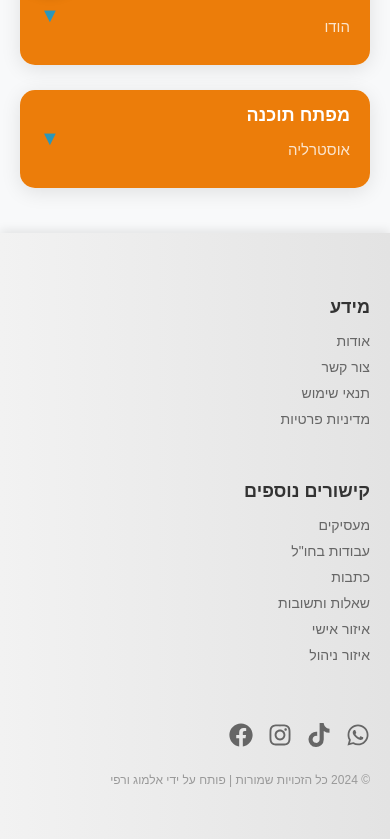
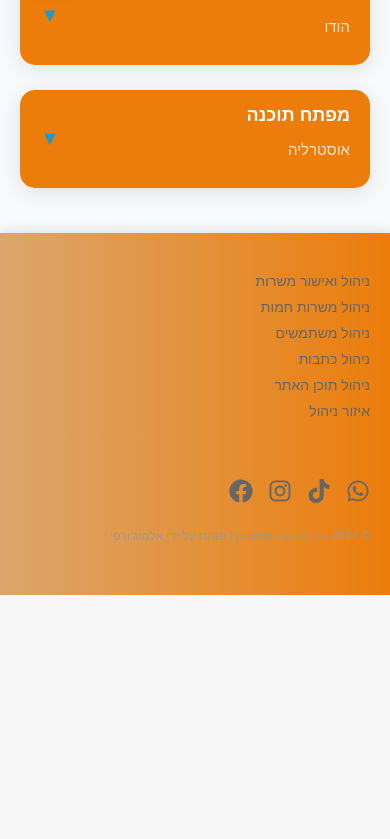
Before and after one commit to RafiGabizon/Re-pro, a React (Create React App) app: page /admin/hot-jobs in a window 390 px wide. Shown: the part 838-1677 px from the top of the page. After the commit the page ends 1433 px from the top, so only its background shows below. Built offline with nearby package versions, Linux system fonts and the light colour scheme; the HTML template or start-up script is replaced by a standard one.

Commit message:
fixes in admin footer, manage hot jobs and app.js

```diff
--- a/src/App.js
+++ b/src/App.js
@@ -23,6 +23,7 @@ import AdminHome from './pages/admin/AdminHomePage';
 import ManageJobs from './pages/admin/ManageJobs';
 import ManageHotJobs from './pages/admin/ManageHotJobs';
 import AdminNavbar from './Components/admin/AdminNavbar';
+import AdminFooter from './Components/admin/AdminFooter';
 import { JobsProvider } from './context/JobsContext';
 
 
@@ -33,6 +34,15 @@ function NavbarSelector() {
     return <AdminNavbar />;
   }
   return <Navbar />;
+}
+
+function FooterSelector() {
+  const location = useLocation();
+
+  if (location.pathname.startsWith('/admin')) {
+    return <AdminFooter />;
+  }
+  return <Footer />;
 }
 
 
@@ -78,7 +88,7 @@ function App() {
                 >
                 {window.innerWidth <= 768 ? <TfiEmail /> : "פנייה ליועץ תעסוקתי"}
                 </button>
-            <Footer />
+            <FooterSelector />
         </BrowserRouter>
         </JobsProvider>
     );
--- /dev/null
+++ b/src/Components/admin/AdminFooter.js
@@ -0,0 +1,43 @@
+import React from 'react';
+import { Link } from 'react-router-dom';
+import '../../styles/admin/adminFooter.css';
+import { FaFacebook, FaInstagram, FaTiktok, FaWhatsapp } from 'react-icons/fa';
+
+export default function AdminFooter() {
+  return (
+    <footer className="admin-footer">
+      <div className="footer-container">
+        <div className="footer-content">
+          <div className="link-group">
+            <Link to="/admin/jobs" className="link-item">ניהול ואישור משרות</Link>
+          <Link to="/admin/hot-jobs" className="link-item">ניהול משרות חמות</Link>
+          <Link to="/admin/users" className="link-item">ניהול משתמשים</Link>
+          <Link to="/admin/articles" className="link-item">ניהול כתבות</Link>
+          <Link to="/admin/content" className="link-item">ניהול תוכן האתר</Link>
+            <Link to="/admin" className="link-item">איזור ניהול</Link>
+          </div>
+        </div>
+        <div className="social-and-credits">
+          <div className="social-icons">
+            <a href="https://wa.link/oc0fb6" className="social-icon" aria-label="WhatsApp">
+              <FaWhatsapp />
+            </a>
+            <a href="https://www.tiktok.com/" className="social-icon" aria-label="TikTok">
+              <FaTiktok />
+            </a>
+            <a href="https://www.instagram.com/" className="social-icon" aria-label="Instagram">
+              <FaInstagram />
+            </a>
+            <a href="https://www.facebook.com/" className="social-icon" aria-label="Facebook">
+              <FaFacebook />
+            </a>
+          </div>
+          <div className="credits">
+            <p>© 2024 כל הזכויות שמורות | פותח על ידי אלמוג ורפי</p>
+
+          </div>
+        </div>
+      </div>
+    </footer>
+  );
+}
--- a/src/pages/admin/ManageHotJobs.js
+++ b/src/pages/admin/ManageHotJobs.js
@@ -4,7 +4,7 @@ import { JobsContext } from '../../context/JobsContext';
 
 const uniqueContinents = ['אסיה', 'אמריקה', 'אפריקה', 'אירופה', 'אוסטרליה'];
 const uniqueStates = ['ישראל', 'ארצות הברית', 'קנדה', 'בריטניה', 'גרמניה', 'צרפת', 'הודו', 'יפן', 'אוסטרליה'];
-const uniqueDomains = [ 'ניהול', 'טכנולוגיות מידע', 'שיווק', 'פיננסים', 'משאבי אנוש', 'עיצוב', 'הנדסה', 'מכירות', 'ייעוץ'];
+const uniqueDomains = ['ניהול', 'טכנולוגיות מידע', 'שיווק', 'פיננסים', 'משאבי אנוש', 'עיצוב', 'הנדסה', 'מכירות', 'ייעוץ'];
 const uniqueJobTypes = ['חצי משרה', 'משרה מלאה', 'משרת אם'];
 
 function ManageHotJobs() {
@@ -21,8 +21,8 @@ function ManageHotJobs() {
       countryFlag: "https://via.placeholder.com/30",
       Domains: "תחום חדש",
       JobType: "סוג משרה חדש",
-      Salary: "שכר חדש",
-      jobTitle: "תפקיד חדש",
+      Salary: "",
+      jobTitle: "",
       jobDescription: "תיאור משרה חדש",
     };
     updateJobs([...jobs, newJob]);
@@ -30,6 +30,7 @@ function ManageHotJobs() {
 
   const removeHotJob = (id) => {
     updateJobs(jobs.filter(job => job.id !== id));
+    alert('המשרה נמחקה בהצלחה');
   };
 
   const handleFieldChange = (id, field, value) => {
@@ -45,9 +46,25 @@ function ManageHotJobs() {
 const saveJobChanges = (id) => {
   const updatedJob = editedJobs[id];
   if (updatedJob) {
-      // Check if any field is empty and prevent saving if so
-      const isValid = Object.values(updatedJob).every(val => val.trim() !== '');
-      if (isValid) {
+    // Set default empty strings for all fields if they are undefined
+    const {
+      jobTitle = '',
+      Continents = '',
+      State = '',
+      Domains = '',
+      JobType = '',
+      Salary = ''
+    } = updatedJob;
+
+    // Check if any required field is empty and prevent saving if so
+    if (
+      jobTitle.trim() !== '' &&
+      Continents.trim() !== '' &&
+      State.trim() !== '' &&
+      Domains.trim() !== '' &&
+      JobType.trim() !== '' &&
+      Salary.trim() !== ''
+    ) {
       updateJobs(jobs.map(job =>
         job.id === id ? { ...job, ...updatedJob } : job
       ));
@@ -56,6 +73,7 @@ function ManageHotJobs() {
         delete newState[id];
         return newState;
       });
+      alert('המשרה נשמרה בהצלחה');
     } else {
       alert('לא ניתן לשמור משרה עם שדות ריקים.');
     }
@@ -89,6 +107,8 @@ function ManageHotJobs() {
               <td>
                 <input
                   value={editedJobs[job.id]?.jobTitle || job.jobTitle}
+                  placeholder='תפקיד'
+                  required
                   onChange={(e) => handleFieldChange(job.id, 'jobTitle', e.target.value)}
                 />
               </td>
@@ -135,6 +155,8 @@ function ManageHotJobs() {
               <td>
                 <input
                   value={editedJobs[job.id]?.Salary || job.Salary}
+                  placeholder='גובה שכר'
+                  required
                   onChange={(e) => handleFieldChange(job.id, 'Salary', e.target.value)}
                 />
               </td>
@@ -206,7 +228,10 @@ function ManageHotJobs() {
             <input
               value={editedJobs[job.id]?.mainImg || job.mainImg}
               onChange={(e) => handleFieldChange(job.id, 'mainImg', e.target.value)}
-              placeholder="כתובת תמונה"
+            />
+            <textarea
+              value={editedJobs[job.id]?.jobDescription || job.jobDescription}
+              onChange={(e) => handleFieldChange(job.id, 'jobDescription', e.target.value)}
             />
             <button onClick={() => saveJobChanges(job.id)} className="save-job-btn">שמור</button>
             <button onClick={() => removeHotJob(job.id)} className="remove-job-btn">הסר</button>
--- /dev/null
+++ b/src/styles/admin/adminFooter.css
@@ -0,0 +1,103 @@
+.admin-footer {
+    background: linear-gradient(to left, #ec7d0a, #dba66d);
+    padding: 40px 20px;
+    box-shadow: 0 -2px 10px rgba(0, 0, 0, 0.1);
+}
+
+.footer-container {
+    max-width: 1200px;
+    margin: 0 auto;
+    display: flex;
+    justify-content: space-between;
+    align-items: flex-start;
+}
+
+.footer-content {
+    display: flex;
+    justify-content: space-between;
+    width: 70%;
+}
+
+.link-group {
+    flex: 1;
+    margin-left: 20px;
+    text-align: right;
+}
+
+.link-group-title {
+    font-size: 18px;
+    margin-bottom: 15px;
+    color: #333;
+    font-weight: bold;
+}
+
+.link-item {
+    display: block;
+    margin-bottom: 10px;
+    color: #666;
+    font-size: 14px;
+    text-decoration: none;
+    transition: color 0.2s ease-in-out;
+}
+
+.link-item:hover {
+    color: #007bff;
+}
+
+.social-and-credits {
+    width: 30%;
+    text-align: left;
+}
+
+.social-icons {
+    display: flex;
+    justify-content: flex-end;
+    margin-bottom: 20px;
+}
+
+.social-icon {
+    font-size: 24px;
+    color: #666;
+    margin-left: 15px;
+    transition: color 0.2s ease-in-out;
+}
+
+.social-icon:hover {
+    color: #007bff;
+}
+
+.credits {
+    color: #999;
+    font-size: 12px;
+    text-align: left;
+}
+
+@media (max-width: 768px) {
+    .footer-container {
+        flex-direction: column;
+    }
+
+    .footer-content {
+        width: 100%;
+        flex-direction: column;
+        margin-bottom: 30px;
+    }
+
+    .link-group {
+        margin-left: 0;
+        margin-bottom: 20px;
+    }
+
+    .social-and-credits {
+        width: 100%;
+        text-align: right;
+    }
+
+    .social-icons {
+        justify-content: flex-start;
+    }
+
+    .credits {
+        text-align: right;
+    }
+}
```
Lines whose indentation alone changed are shown as unchanged.
